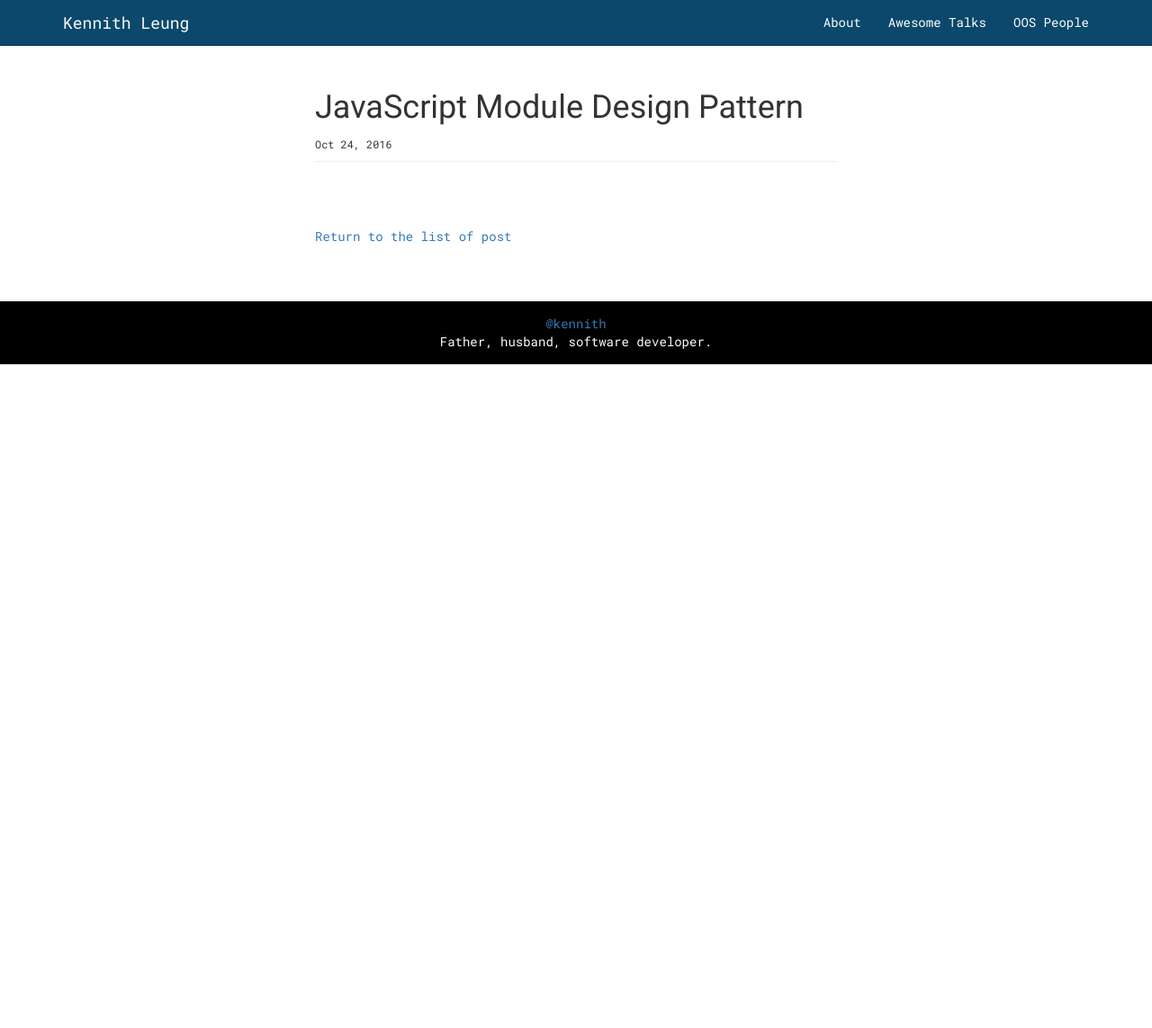
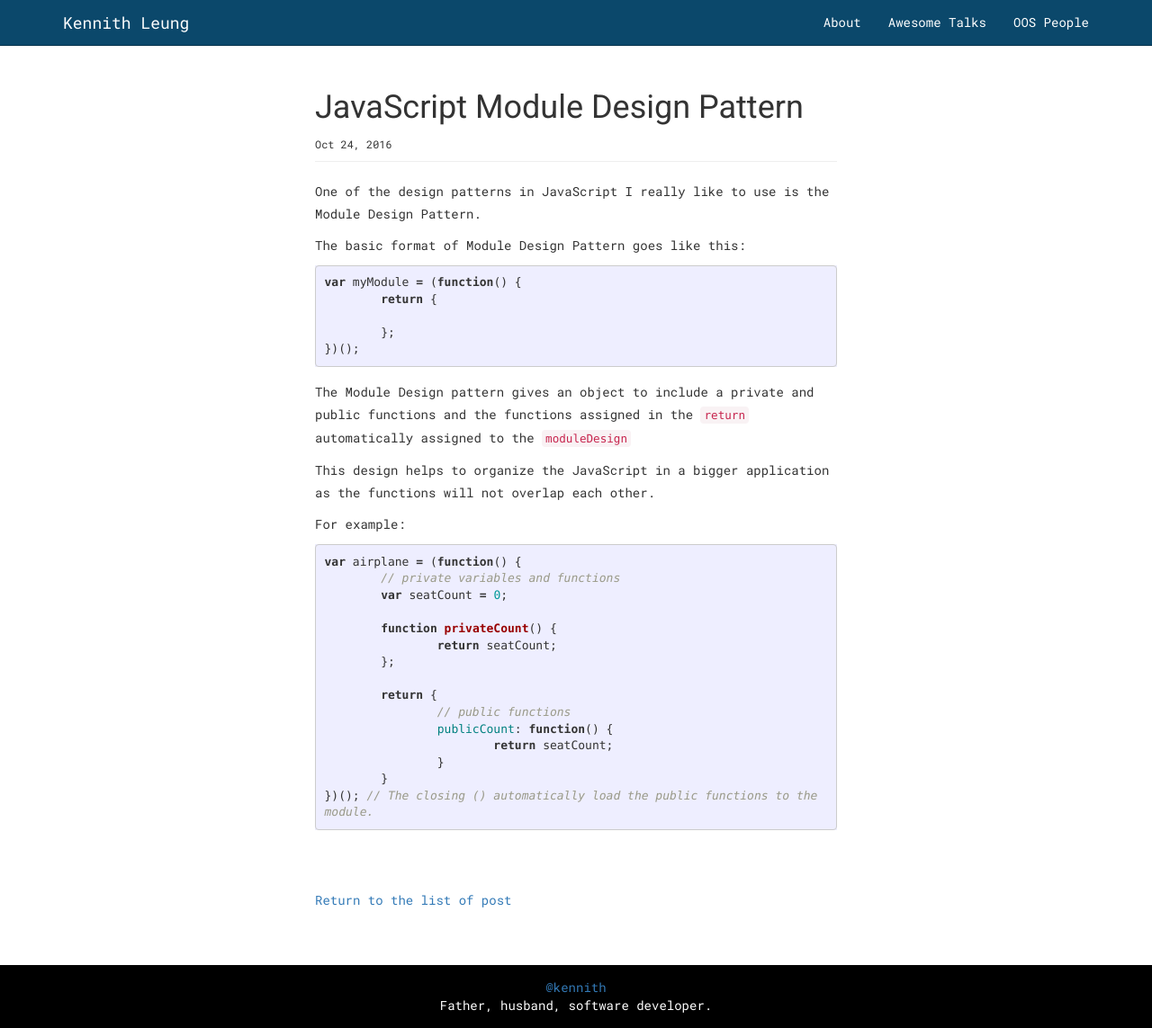
Before and after one commit to kennith/kennith.github.io, a Jekyll site: the page built from _posts/2016-10-24-javascript-module-design-pattern.md, in a window 1280 px wide and 1143 px high. Shown: the whole window at 90% size. Built offline with Jekyll 4.4.1, drawn with Linux system fonts in a browser that asks for light colours.

Commit message:
add javascript module design pattern

````diff
--- a/_posts/2016-10-24-javascript-module-design-pattern.md
+++ b/_posts/2016-10-24-javascript-module-design-pattern.md
@@ -4,3 +4,39 @@ title: "JavaScript Module Design Pattern"
 ---
 <!-- Talks about how much I like about this design pattern. -->
 <!-- https://addyosmani.com/resources/essentialjsdesignpatterns/book/#modulepatternjavascript -->
+
+One of the design patterns in JavaScript I really like to use is the Module Design Pattern.
+
+The basic format of Module Design Pattern goes like this:
+
+```javascript
+var myModule = (function() {
+	return {
+
+	};
+})();
+```
+
+The Module Design pattern gives an object to include a private and public functions and the functions assigned in the ```return``` automatically assigned to the ```moduleDesign```
+
+This design helps to organize the JavaScript in a bigger application as the functions will not overlap each other.
+
+For example:
+
+```javascript
+var airplane = (function() {
+	// private variables and functions
+	var seatCount = 0;
+
+	function privateCount() {
+		return seatCount;
+	};
+
+	return {
+		// public functions
+		publicCount: function() {
+			return seatCount;
+		}
+	}
+})(); // The closing () automatically load the public functions to the module.
+```
````
